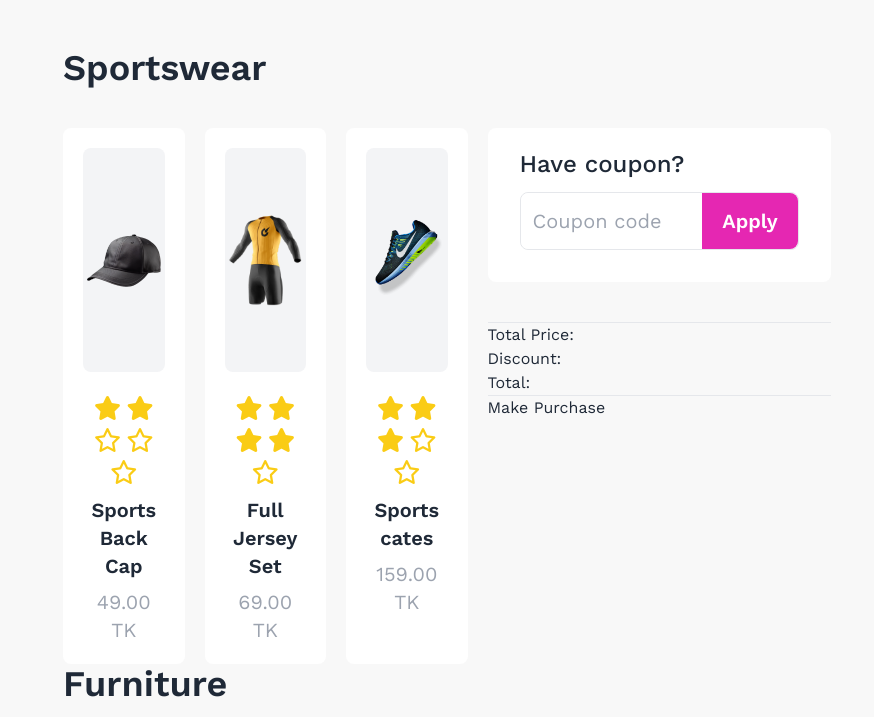
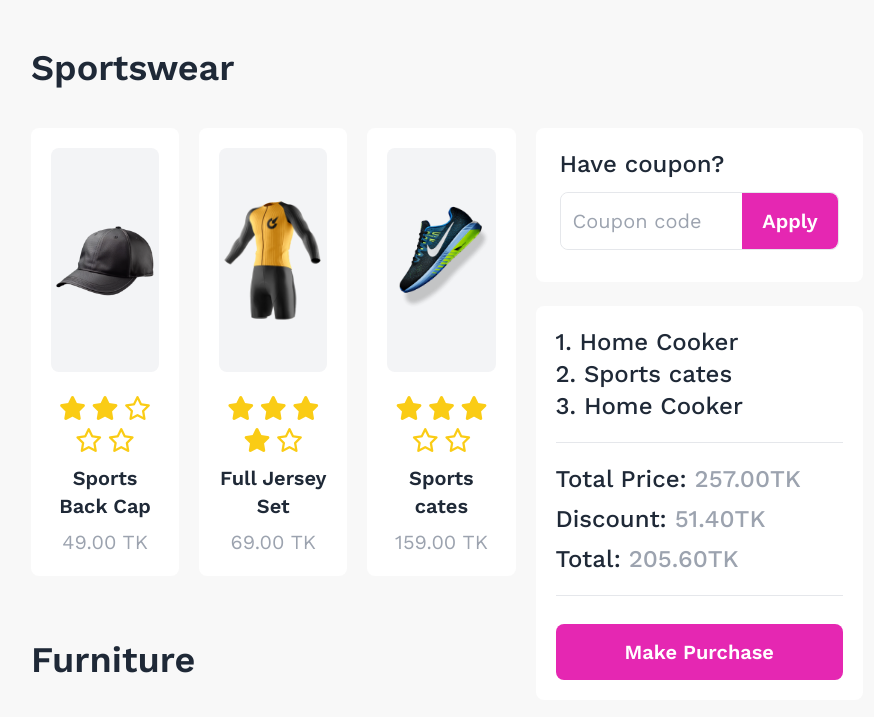
Before and after one commit to tanvir0908/summer-sale-ecommarce, a plain HTML site: page index.html in a window 1280 px wide. Shown: the part 840-1557 px from the top of the page, without its empty margins (193-1067 px from the left). Drawn offline with nearby package versions, Linux system fonts and the light colour scheme.

Commit message:
Completed
HTML, CSS

```diff
--- a/index.html
+++ b/index.html
@@ -57,7 +57,7 @@
     </header>
     <main>
       <!-- Card Section -->
-      <section class="bg-[#F8F8F8] py-32 px-64">
+      <section class="bg-[#F8F8F8] py-32 px-56">
         <div class="flex gap-5">
           <!-- Products Section -->
           <div class="flex-1">
@@ -121,7 +121,7 @@
             </div>
             <!-- Furniture Section -->
             <div>
-              <h1 class="text-4xl font-semibold mb-10">Furniture</h1>
+              <h1 class="text-4xl font-semibold mb-10 mt-16">Furniture</h1>
               <!-- SportsWear Container -->
               <div class="grid grid-cols-1 md:grid-cols-2 lg:grid-cols-3 gap-5">
                 <div class="p-5 bg-white rounded-lg text-center">
@@ -178,7 +178,7 @@
           <!-- Cart Section -->
           <div class="mt-20">
             <!-- Coupon Section -->
-            <div class="bg-white py-5 px-3 rounded-lg">
+            <div class="bg-white py-5 px-1 rounded-lg">
               <h3 class="text-2xl ml-5 font-medium">Have coupon?</h3>
               <div class="border mx-5 rounded-lg my-3">
                 <input
@@ -194,15 +194,31 @@
               </div>
             </div>
             <!-- Price Section -->
-            <div class="mt-10">
+            <div class="mt-6 bg-white py-5 rounded-lg">
               <!-- Product List -->
-              <div></div>
-              <hr />
-              <p>Total Price: <span></span></p>
-              <p>Discount: <span></span></p>
-              <p>Total: <span></span></p>
-              <hr />
-              <button>Make Purchase</button>
+              <div class="mx-5 text-2xl font-medium mb-5">
+                <p>1. Home Cooker</p>
+                <p>2. Sports cates</p>
+                <p>3. Home Cooker</p>
+              </div>
+              <div class="mx-5">
+                <hr class="mb-5" />
+                <p class="text-2xl font-medium">
+                  Total Price: <span class="text-gray-400">257.00TK</span>
+                </p>
+                <p class="text-2xl font-medium mt-2">
+                  Discount: <span class="text-gray-400">51.40TK</span>
+                </p>
+                <p class="text-2xl font-medium mt-2">
+                  Total: <span class="text-gray-400">205.60TK</span>
+                </p>
+                <hr class="my-5" />
+                <button
+                  class="bg-[#E527B2] mt-2 font-semibold h-14 w-full text-white text-xl rounded-lg"
+                >
+                  Make Purchase
+                </button>
+              </div>
             </div>
           </div>
         </div>
```
